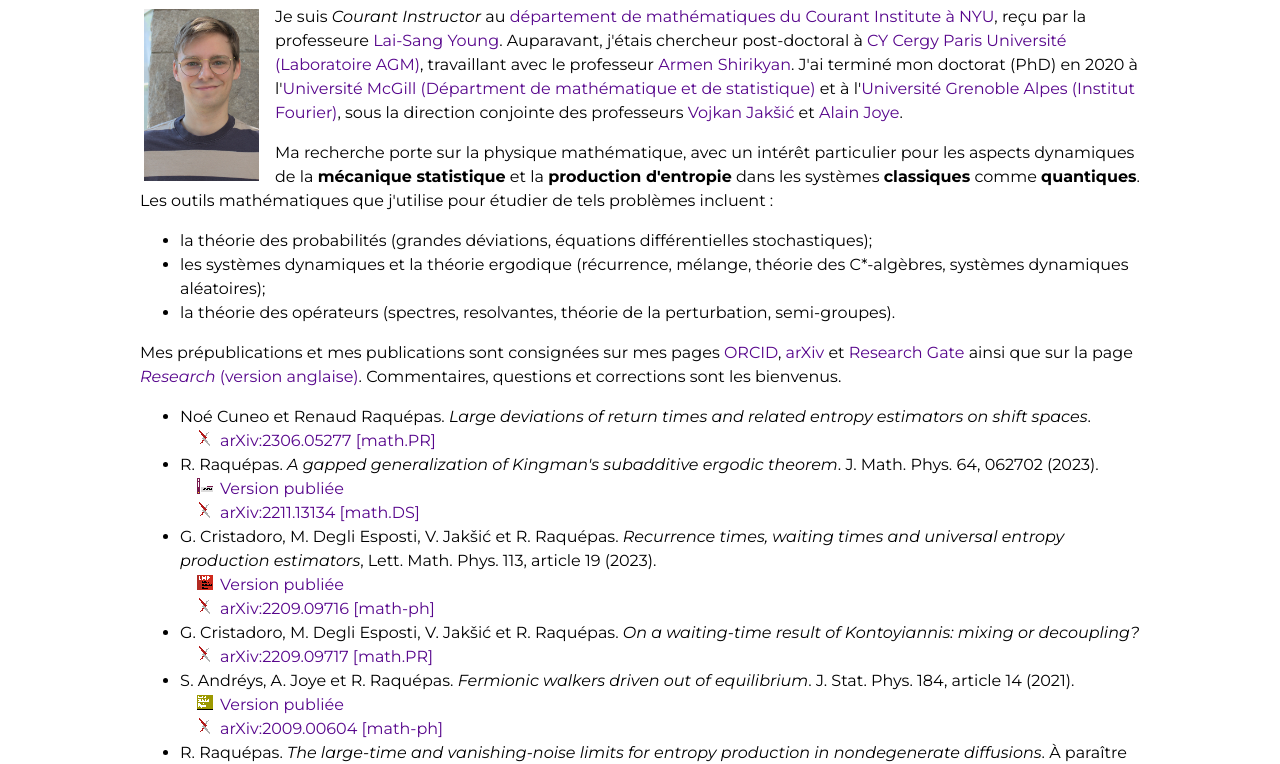
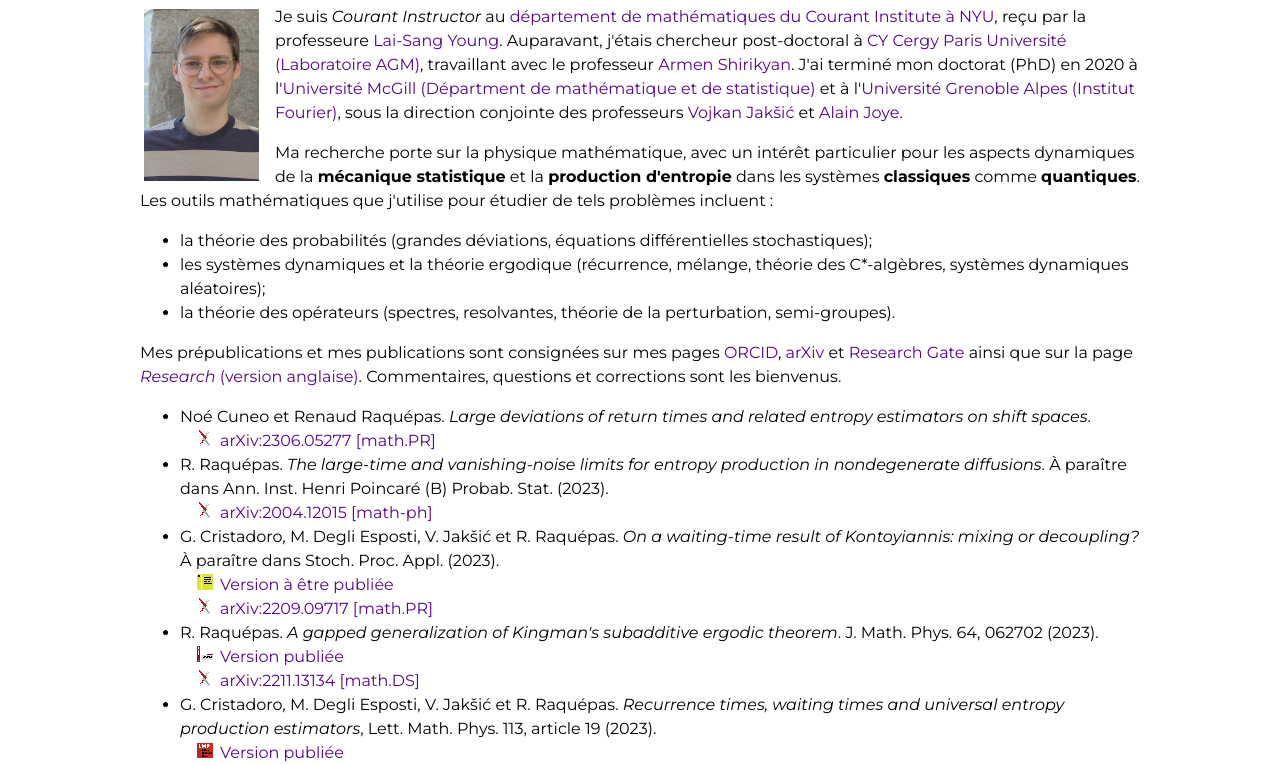
Before and after one commit to renaudraquepas/renaudraquepas.github.io, a plain HTML site: page fr/index.html in a window 1280 px wide. Shown: the part 182-946 px from the top of the page. Drawn offline with Linux system fonts and the light colour scheme.

Commit message:
September 2023 Update 3

```diff
--- a/fr/index.html
+++ b/fr/index.html
@@ -62,6 +62,17 @@
           <li style="list-style-image: url('../arxiv-22-icon.png')"><a href="http://arxiv.org/abs/2306.05277">arXiv:2306.05277 [math.PR]</a></li>
         </ul>
     </li>
+    <li>R. Raquépas. <i>The large-time and vanishing-noise limits for entropy production in nondegenerate diffusions</i>. À paraître dans Ann. Inst. Henri Poincaré (B) Probab. Stat. (2023).
+      <ul>
+          <li style="list-style-image: url('../arxiv-22-icon.png')"><a href="http://arxiv.org/abs/2004.12015">arXiv:2004.12015 [math-ph]</a></li>
+      </ul>
+    </li>
+    <li> G. Cristadoro, M. Degli Esposti, V. Jak&scaron;i&cacute; et R. Raquépas. <i>On a waiting-time result of Kontoyiannis: mixing or decoupling?</i> À paraître dans Stoch. Proc. Appl. (2023).
+      <ul>
+        <li style="list-style-image: url('../spa-icon.png')"><a href="https://doi.org/10.1016/j.spa.2023.09.009">Version à être publiée</a></li>
+        <li style="list-style-image: url('../arxiv-22-icon.png')"><a href="http://arxiv.org/abs/2209.09717">arXiv:2209.09717 [math.PR]</a></li>
+      </ul>
+  </li>
     <li> R. Raquépas. <i>A gapped generalization of Kingman's subadditive ergodic theorem</i>. J. Math. Phys. 64, 062702 (2023).
       <ul>
         <li style="list-style-image: url('../jmp-icon.png')"><a href="https://doi.org/10.1063/5.0142431">Version publiée</a></li>
@@ -74,22 +85,11 @@
           <li style="list-style-image: url('../arxiv-22-icon.png')"><a href="http://arxiv.org/abs/2209.09716">arXiv:2209.09716 [math-ph]</a></li>
         </ul>
     </li>
-    <li> G. Cristadoro, M. Degli Esposti, V. Jak&scaron;i&cacute; et R. Raquépas. <i>On a waiting-time result of Kontoyiannis: mixing or decoupling?</i>
-        <ul>
-
-          <li style="list-style-image: url('../arxiv-22-icon.png')"><a href="http://arxiv.org/abs/2209.09717">arXiv:2209.09717 [math.PR]</a></li>
-        </ul>
-    </li>
     <li>S. Andréys, A. Joye et R. Raquépas. <i>Fermionic walkers driven out of equilibrium</i>. J. Stat. Phys. 184, article 14 (2021).
         <ul>
             <li style="list-style-image: url('../jsp-icon.png')"><a href="https://rdcu.be/coRBZ">Version publiée</a></li>
             <li style="list-style-image: url('../arxiv-22-icon.png')"><a href="https://arxiv.org/abs/2009.00604">arXiv:2009.00604 [math-ph]</a></li>
         </ul>
-    </li>
-    <li>R. Raquépas. <i>The large-time and vanishing-noise limits for entropy production in nondegenerate diffusions</i>. À paraître dans Ann. Inst. Henri Poincaré (B) Probab. Stat. (2023).
-      <ul>
-          <li style="list-style-image: url('../arxiv-22-icon.png')"><a href="http://arxiv.org/abs/2004.12015">arXiv:2004.12015 [math-ph]</a></li>
-      </ul>
     </li>
     <li>V. Nersesyan et R. Raquépas. <i>Exponential mixing under controllability conditions for SDEs driven by a degenerate Poisson noise</i>. Stoch. Proc. Appl. 138, 26–55 (2021).
         <ul>
```
Also changed, not shown: index.html (+3 -3 lines), publi.html (+2 -1 lines), seminar.html (+6 -1 lines).
